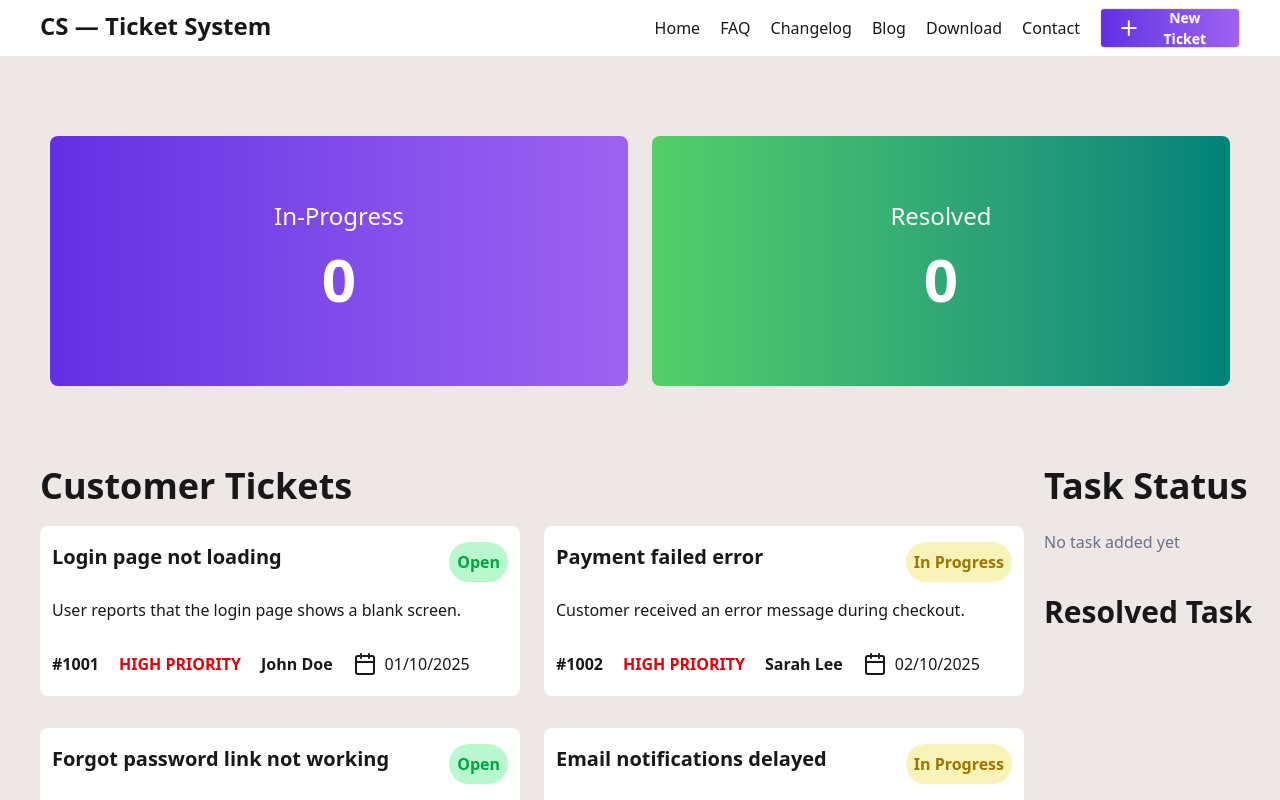
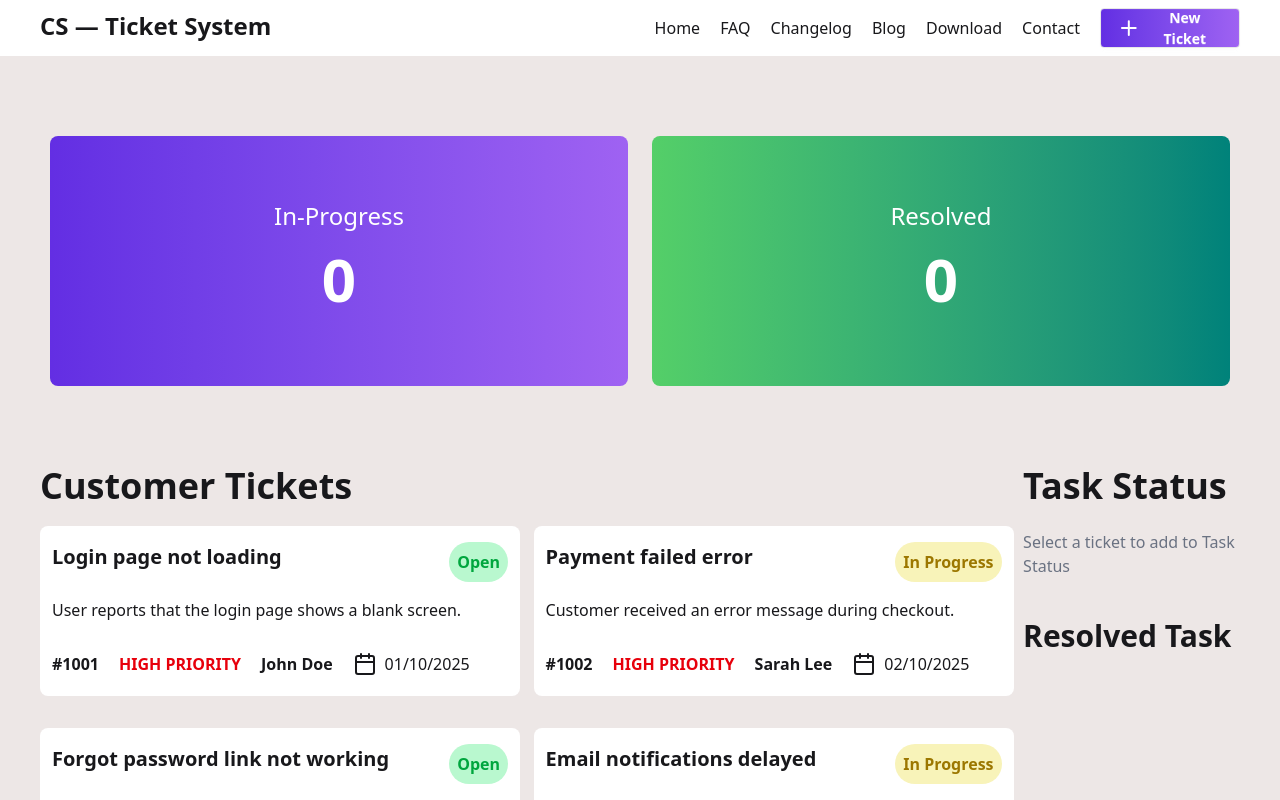
Before and after one commit to tahmid112303/Assignment-7, a React (Vite) app: page / in a window 1280 px wide. Shown: the top 800 px of the page. Built offline with nearby package versions, Linux system fonts and the light colour scheme.

Commit message:
very almost done

```diff
--- a/src/App.jsx
+++ b/src/App.jsx
@@ -21,6 +21,8 @@ function App() {
 
   const [taskStatus,setTaskStatus]=useState([])
 
+  const [resolvedStatus,setResolvedStatus]=useState([])
+
 
   const handleProgress = (ticketTitle) => {
     setCountProgress(countProgress+1);
@@ -28,8 +30,11 @@ function App() {
     toast("In Progress!");
   };
 
-  const handleResolved=()=>{
-    setCountResolved(countResolved+1)
+  const handleResolved=(ticketTitle)=>{
+    setCountResolved(countResolved+1);
+    setResolvedStatus(resolvedStatus=>[...resolvedStatus,{title:ticketTitle}]);
+    setCountProgress(countProgress-1);
+    toast("Resolved!");
   }
 
 
@@ -39,7 +44,7 @@ function App() {
       <Nav></Nav>
       <Cards countProgress={countProgress} countResolved={countResolved}></Cards>
       <Suspense fallback={<span className="loading loading-spinner loading-xl"></span>}>
-      <Ticket fetchPromise={fetchPromise} handleProgress={handleProgress} handleResolved={handleResolved} taskStatus={taskStatus}></Ticket>
+      <Ticket fetchPromise={fetchPromise} handleProgress={handleProgress} handleResolved={handleResolved} taskStatus={taskStatus} resolvedStatus={resolvedStatus}></Ticket>
       </Suspense>
       <Footer></Footer>
       <ToastContainer></ToastContainer>
--- a/src/Ticket.jsx
+++ b/src/Ticket.jsx
@@ -4,7 +4,7 @@ import Tickets from './Tickets';
 
 
 
-const Ticket = ({fetchPromise,handleProgress,handleResolved,taskStatus}) => {
+const Ticket = ({fetchPromise,handleProgress,handleResolved,taskStatus,resolvedStatus}) => {
 
     console.log(taskStatus);
     const data=use(fetchPromise)
@@ -33,17 +33,17 @@ const Ticket = ({fetchPromise,handleProgress,handleResolved,taskStatus}) => {
 
               <div className='ml-[20px] flex flex-col gap-3'>
                 {taskStatus.length===0 ? (
-                   <p className="text-gray-500">No task added yet</p>
+                   <p className="text-gray-500">Select a ticket to add to Task Status</p>
                   ) : (
-                    taskStatus.map(task => (
+                    taskStatus.map(task =>(
                       <div className=" bg-white
-                        text-lg flex flex-col justify-between  w-[300px] h-[100px]
+                        text-lg flex flex-col justify-between  w-[280px] h-[100px]
                          rounded-[8px] "
                         key={task.id}
                       >
                         <span className='text-center font-bold text-[20px]'>{task.title}</span>
                         <button className="btn bg-green-500 mx-2 mb-2
-                         rounded-[8px]" onClick={handleResolved}>Complete</button>
+                         rounded-[8px]" onClick={()=>handleResolved(task.title)}>Complete</button>
                       </div>
                     ))
                   )}
@@ -52,6 +52,14 @@ const Ticket = ({fetchPromise,handleProgress,handleResolved,taskStatus}) => {
               </div>
 
               <p className=' text-3xl font-semibold mt-[40px] ml-[20px]'>Resolved Task</p>
+
+              <div className='ml-[20px] flex flex-col gap-3 mt-2'>
+                  {resolvedStatus.map((task)=>(
+                    <div key={task.id} className='bg-blue-200 w-[280px] h-[40px] flex justify-center items-center rounded-[8px]'>
+                      <h1 className='font-bold text-lg'>{task.title}</h1></div>
+                  ))}
+              </div>
+
             </div>
 
         </div>
```
